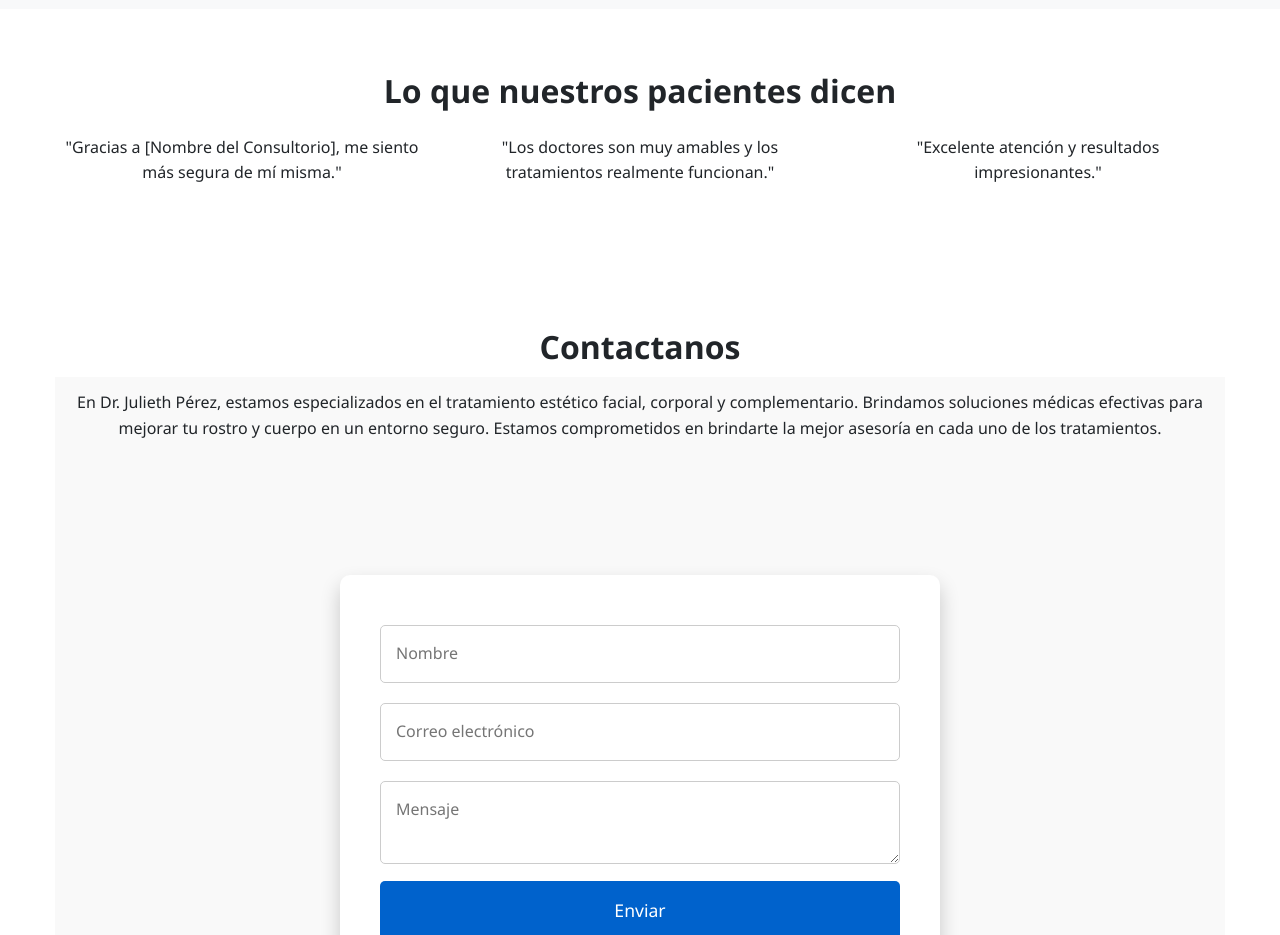
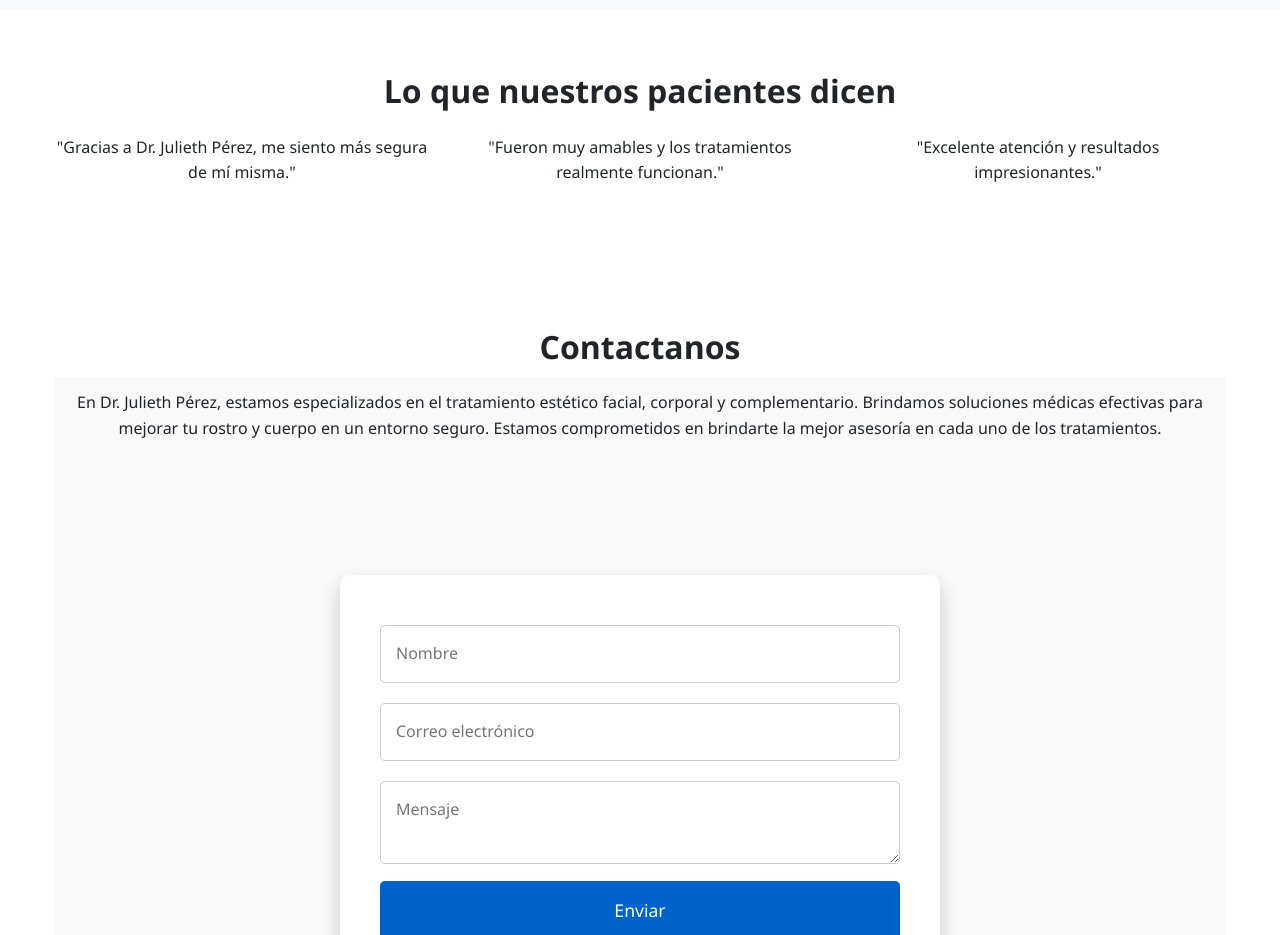
Before and after one commit to SantiagoPG/webConsultorio, a plain HTML site: page index.html in a window 1280 px wide. Shown: the part 2900-3835 px from the top of the page. Drawn offline with nearby package versions, Linux system fonts and the light colour scheme.

Commit message:
Update index.html

```diff
--- a/index.html
+++ b/index.html
@@ -252,10 +252,10 @@
             <h2 class="mb-4">Lo que nuestros pacientes dicen</h2>
             <div class="row">
                 <div class="col-md-4">
-                    <p>"Gracias a [Nombre del Consultorio], me siento más segura de mí misma."</p>
+                    <p>"Gracias a Dr. Julieth Pérez, me siento más segura de mí misma."</p>
                 </div>
                 <div class="col-md-4">
-                    <p>"Los doctores son muy amables y los tratamientos realmente funcionan."</p>
+                    <p>"Fueron muy amables y los tratamientos realmente funcionan."</p>
                 </div>
                 <div class="col-md-4">
                     <p>"Excelente atención y resultados impresionantes."</p>
```
